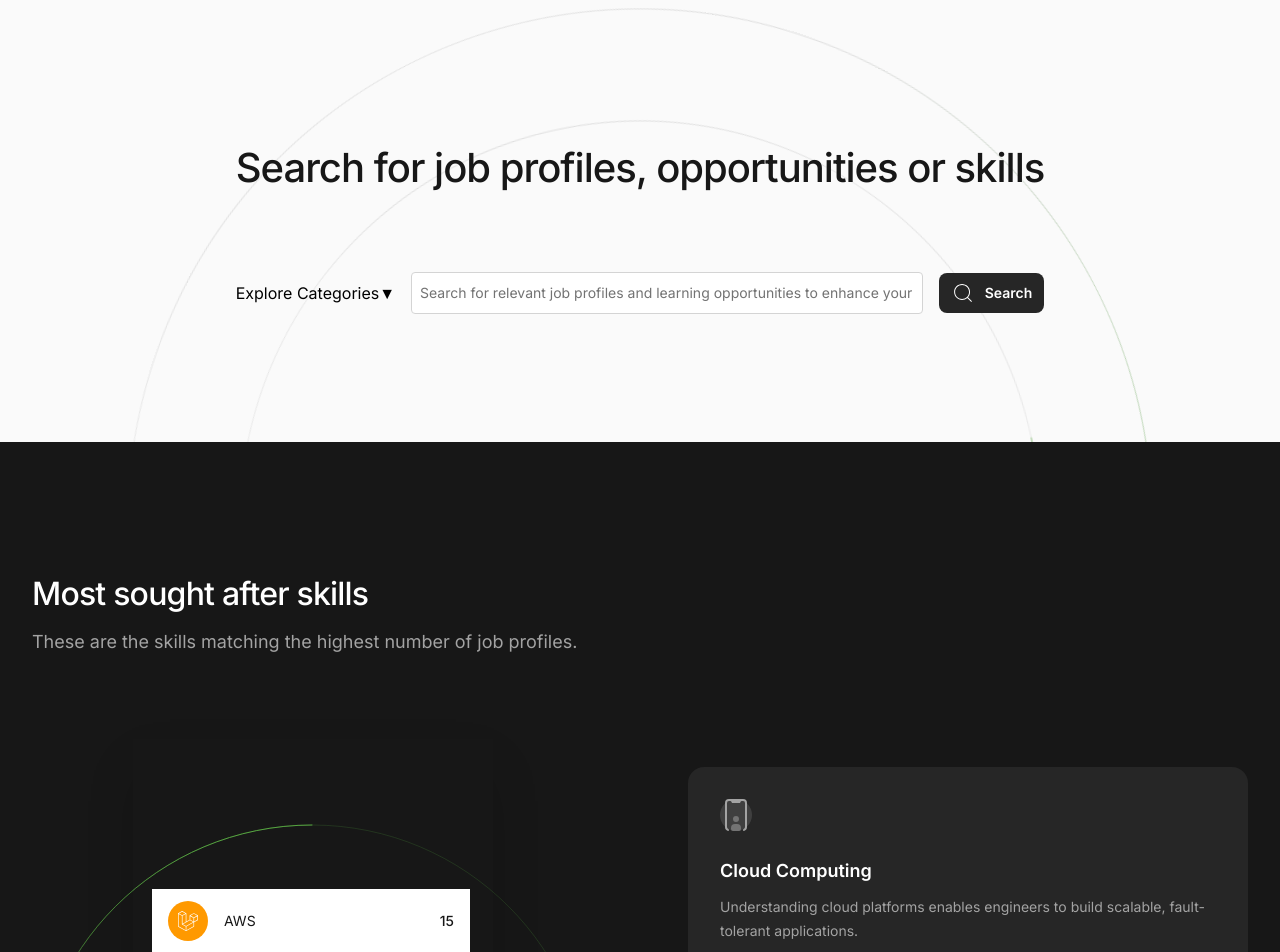
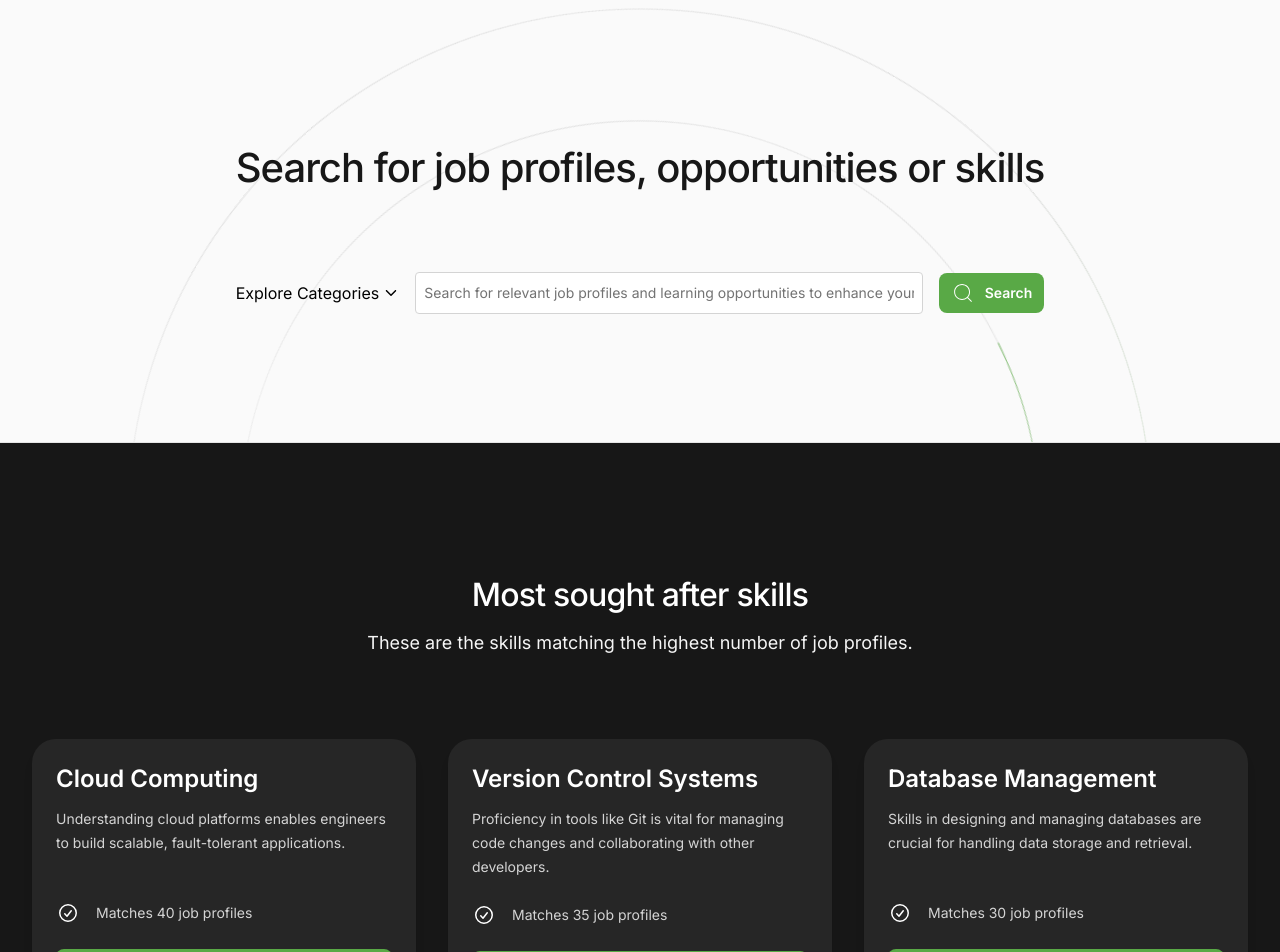
Before and after one commit to dnna/justredi-skills, a Next.js app: page /test in a window 1280 px wide. Shown: the top 952 px of the page. Built offline with nearby package versions, Linux system fonts and the light colour scheme.

Commit message:
Hero section improvements

```diff
--- a/app/test/page.tsx
+++ b/app/test/page.tsx
@@ -10,11 +10,11 @@ export default function Home() {
   return (
     <>
       <Hero />
-      <PrimaryFeatures />
+      <Pricing />
       <SecondaryFeatures />
       <CallToAction />
       <Reviews />
-      {/*<Pricing />*/}
+      <PrimaryFeatures />
       {/*<Faqs />*/}
     </>
   );
--- a/components/Button.tsx
+++ b/components/Button.tsx
@@ -12,6 +12,7 @@ const variantStyles = {
     cyan: "relative overflow-hidden bg-cyan-500 text-white before:absolute before:inset-0 active:before:bg-transparent hover:before:bg-white/10 active:bg-cyan-600 active:text-white/80 before:transition-colors",
     white: "bg-white text-cyan-900 hover:bg-white/90 active:bg-white/90 active:text-cyan-900/70",
     gray: "bg-gray-800 text-white hover:bg-gray-900 active:bg-gray-800 active:text-white/80",
+    green: "bg-[#59a946] text-white hover:bg-green-600 active:bg-green-500 active:text-white/80",
   },
   outline: {
     gray: "border-gray-300 text-gray-700 hover:border-gray-400 active:bg-gray-100 active:text-gray-700/80",
--- a/components/Hero.tsx
+++ b/components/Hero.tsx
@@ -1,11 +1,8 @@
 import { useId } from "react";
-import Image from "next/image";
-import clsx from "clsx";
 
-import heroLogo from "@/images/logo_square.jpg";
+import { IoIosArrowDown } from "react-icons/io";
 import { Button } from "@/components/Button";
 import { Container } from "@/components/Container";
-import { HeroFrame } from "@/components/HeroFrame";
 import { CiSearch } from "react-icons/ci";
 
 function BackgroundIllustration(props: React.ComponentPropsWithoutRef<"div">) {
@@ -68,8 +65,8 @@ export function Hero() {
               Search for job profiles, opportunities or skills
             </h1>
             <div className="mt-20 flex w-full items-center gap-4">
-              <div>
-                Explore Categories<span>&#x25BC;</span>
+              <div className="flex items-center justify-center">
+                Explore Categories <IoIosArrowDown className="h4 ml-1 w-4" />
               </div>
               <div className="flex-grow">
                 <input
@@ -79,7 +76,7 @@ export function Hero() {
                 />
               </div>
               <div className="flex flex-wrap gap-x-6 gap-y-4">
-                <Button type="submit">
+                <Button type="submit" color="green">
                   <CiSearch className="h-6 w-6 flex-none" />
                   <span className="ml-2.5">Search</span>
                 </Button>
--- a/components/Pricing.tsx
+++ b/components/Pricing.tsx
@@ -10,57 +10,37 @@ import { Logomark } from "@/components/Logo";
 
 const plans = [
   {
-    name: "Starter",
-    featured: false,
-    price: { Monthly: "$0", Annually: "$0" },
-    description: "You’re new to investing but want to do it right. Get started for free.",
+    name: "Cloud Computing",
+    featured: true,
+    description: "Understanding cloud platforms enables engineers to build scalable, fault-tolerant applications.",
     button: {
-      label: "Get started for free",
-      href: "/register",
+      label: "Explore",
+      href: "/Explore",
     },
-    features: [
-      "Commission-free trading",
-      "Multi-layered encryption",
-      "One tip every day",
-      "Invest up to $1,500 each month",
-    ],
+    features: ["Matches 40 job profiles"],
     logomarkClassName: "fill-gray-300",
   },
   {
-    name: "Investor",
-    featured: false,
-    price: { Monthly: "$7", Annually: "$70" },
-    description: "You’ve been investing for a while. Invest more and grow your wealth faster.",
+    name: "Version Control Systems",
+    featured: true,
+    description:
+      "Proficiency in tools like Git is vital for managing code changes and collaborating with other developers.",
     button: {
-      label: "Subscribe",
-      href: "/register",
+      label: "Explore",
+      href: "/Explore",
     },
-    features: [
-      "Commission-free trading",
-      "Multi-layered encryption",
-      "One tip every hour",
-      "Invest up to $15,000 each month",
-      "Basic transaction anonymization",
-    ],
+    features: ["Matches 35 job profiles"],
     logomarkClassName: "fill-gray-500",
   },
   {
-    name: "VIP",
+    name: "Database Management",
     featured: true,
-    price: { Monthly: "$199", Annually: "$1,990" },
-    description: "You’ve got a huge amount of assets but it’s not enough. To the moon.",
+    description: "Skills in designing and managing databases are crucial for handling data storage and retrieval.",
     button: {
-      label: "Subscribe",
-      href: "/register",
+      label: "Explore",
+      href: "/Explore",
     },
-    features: [
-      "Commission-free trading",
-      "Multi-layered encryption",
-      "Real-time tip notifications",
-      "No investment limits",
-      "Advanced transaction anonymization",
-      "Automated tax-loss harvesting",
-    ],
+    features: ["Matches 30 job profiles"],
     logomarkClassName: "fill-cyan-500",
   },
 ];
@@ -88,68 +68,35 @@ function CheckIcon(props: React.ComponentPropsWithoutRef<"svg">) {
 
 function Plan({
   name,
-  price,
   description,
   button,
   features,
-  activePeriod,
-  logomarkClassName,
   featured = false,
 }: {
   name: string;
-  price: {
-    Monthly: string;
-    Annually: string;
-  };
   description: string;
   button: {
     label: string;
     href: string;
   };
   features: Array<string>;
-  activePeriod: "Monthly" | "Annually";
-  logomarkClassName?: string;
   featured?: boolean;
 }) {
   return (
     <section
       className={clsx(
         "flex flex-col overflow-hidden rounded-3xl p-6 shadow-lg shadow-gray-900/5",
-        featured ? "order-first bg-gray-900 lg:order-none" : "bg-white",
+        featured ? "order-first bg-gray-800 lg:order-none" : "bg-white",
       )}
     >
-      <h3 className={clsx("flex items-center text-sm font-semibold", featured ? "text-white" : "text-gray-900")}>
-        <Logomark className={clsx("h-6 w-6 flex-none", logomarkClassName)} />
-        <span className="ml-4">{name}</span>
+      <h3 className={clsx("flex items-center text-2xl font-semibold", featured ? "text-white" : "text-gray-900")}>
+        <span>{name}</span>
       </h3>
-      <p className={clsx("relative mt-5 flex text-3xl tracking-tight", featured ? "text-white" : "text-gray-900")}>
-        {price.Monthly === price.Annually ? (
-          price.Monthly
-        ) : (
-          <>
-            <span
-              aria-hidden={activePeriod === "Annually"}
-              className={clsx(
-                "transition duration-300",
-                activePeriod === "Annually" && "pointer-events-none translate-x-6 select-none opacity-0",
-              )}
-            >
-              {price.Monthly}
-            </span>
-            <span
-              aria-hidden={activePeriod === "Monthly"}
-              className={clsx(
-                "absolute left-0 top-0 transition duration-300",
-                activePeriod === "Monthly" && "pointer-events-none -translate-x-6 select-none opacity-0",
-              )}
-            >
-              {price.Annually}
-            </span>
-          </>
-        )}
-      </p>
-      <p className={clsx("mt-3 text-sm", featured ? "text-gray-300" : "text-gray-700")}>{description}</p>
-      <div className="order-last mt-6">
+      {/*<p className={clsx("relative mt-5 flex text-3xl tracking-tight", featured ? "text-white" : "text-gray-900")}>
+        TEST
+      </p>*/}
+      <p className={clsx("mt-3 min-h-[70px] text-sm", featured ? "text-gray-300" : "text-gray-700")}>{description}</p>
+      <div className="mt-6">
         <ul
           role="list"
           className={clsx(
@@ -159,18 +106,13 @@ function Plan({
         >
           {features.map((feature) => (
             <li key={feature} className="flex py-2">
-              <CheckIcon className={clsx("h-6 w-6 flex-none", featured ? "text-white" : "text-cyan-500")} />
+              <CheckIcon className={clsx("h-6 w-6 flex-none", featured ? "text-white" : "text-[#59a946]")} />
               <span className="ml-4">{feature}</span>
             </li>
           ))}
         </ul>
       </div>
-      <Button
-        href={button.href}
-        color={featured ? "cyan" : "gray"}
-        className="mt-6"
-        aria-label={`Get started with the ${name} plan for ${price}`}
-      >
+      <Button href={button.href} color={featured ? "green" : "gray"} className="mt-6">
         {button.label}
       </Button>
     </section>
@@ -184,60 +126,21 @@ export function Pricing() {
     <section
       id="pricing"
       aria-labelledby="pricing-title"
-      className="border-t border-gray-200 bg-gray-100 py-20 sm:py-32"
+      className="border-t border-gray-200 bg-gray-900 py-20 sm:py-32"
     >
       <Container>
         <div className="mx-auto max-w-2xl text-center">
-          <h2 id="pricing-title" className="text-3xl font-medium tracking-tight text-gray-900">
-            Flat pricing, no management fees.
+          <h2 id="pricing-title" className="text-3xl font-medium tracking-tight text-white">
+            Most sought after skills
           </h2>
-          <p className="mt-2 text-lg text-gray-600">
-            Whether you’re one person trying to get ahead or a big firm trying to take over the world, we’ve got a plan
-            for you.
+          <p className="mt-2 text-lg text-gray-100">
+            These are the skills matching the highest number of job profiles.
           </p>
-        </div>
-
-        <div className="mt-8 flex justify-center">
-          <div className="relative">
-            <RadioGroup value={activePeriod} onChange={setActivePeriod} className="grid grid-cols-2">
-              {["Monthly", "Annually"].map((period) => (
-                <Radio
-                  key={period}
-                  value={period}
-                  className={clsx(
-                    "cursor-pointer border border-gray-300 px-[calc(theme(spacing.3)-1px)] py-[calc(theme(spacing.2)-1px)] text-sm text-gray-700 transition-colors hover:border-gray-400 focus:outline-2 focus:outline-offset-2",
-                    period === "Monthly" ? "rounded-l-lg" : "-ml-px rounded-r-lg",
-                  )}
-                >
-                  {period}
-                </Radio>
-              ))}
-            </RadioGroup>
-            <div
-              aria-hidden="true"
-              className={clsx(
-                "pointer-events-none absolute inset-0 z-10 grid grid-cols-2 overflow-hidden rounded-lg bg-cyan-500 transition-all duration-300",
-                activePeriod === "Monthly" ? "[clip-path:inset(0_50%_0_0)]" : "[clip-path:inset(0_0_0_calc(50%-1px))]",
-              )}
-            >
-              {["Monthly", "Annually"].map((period) => (
-                <div
-                  key={period}
-                  className={clsx(
-                    "py-2 text-center text-sm font-semibold text-white",
-                    period === "Annually" && "-ml-px",
-                  )}
-                >
-                  {period}
-                </div>
-              ))}
-            </div>
-          </div>
         </div>
 
         <div className="mx-auto mt-16 grid max-w-2xl grid-cols-1 items-start gap-x-8 gap-y-10 sm:mt-20 lg:max-w-none lg:grid-cols-3">
           {plans.map((plan) => (
-            <Plan key={plan.name} {...plan} activePeriod={activePeriod} />
+            <Plan key={plan.name} {...plan} />
           ))}
         </div>
       </Container>
```
